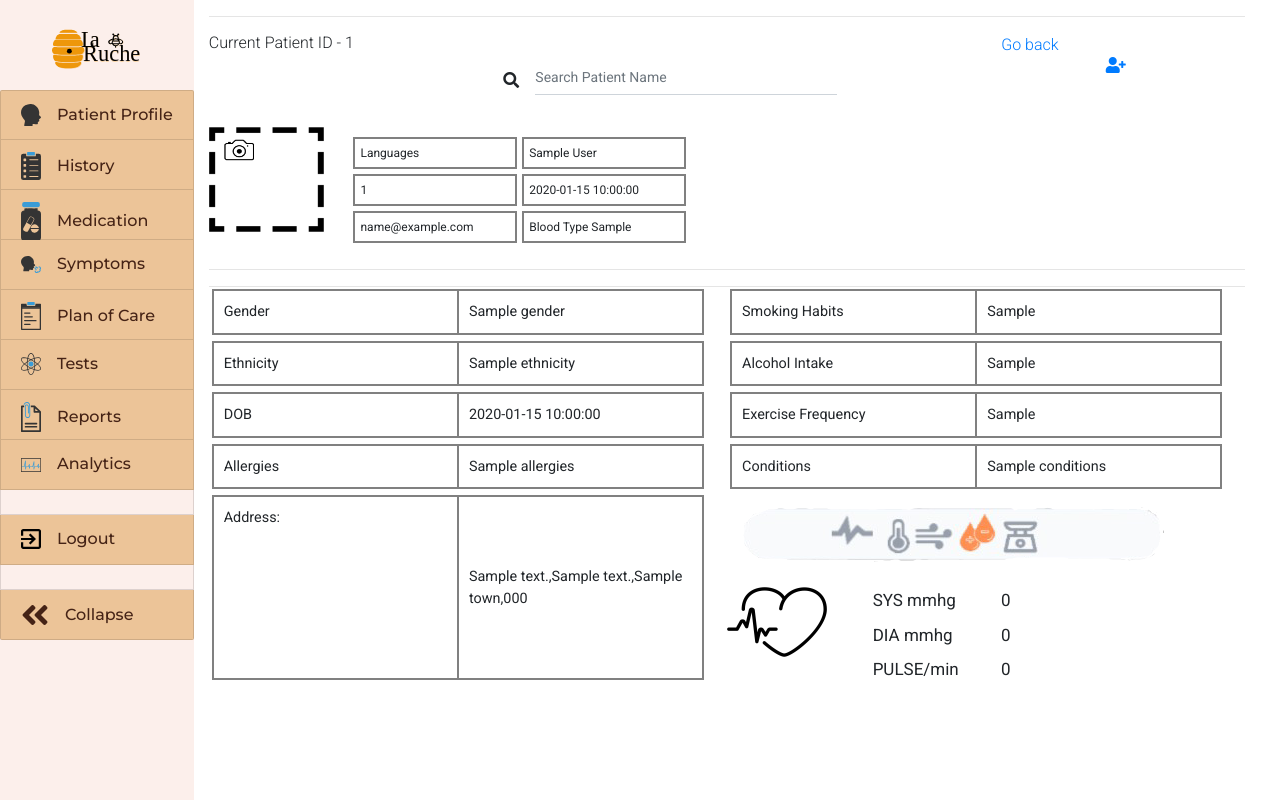
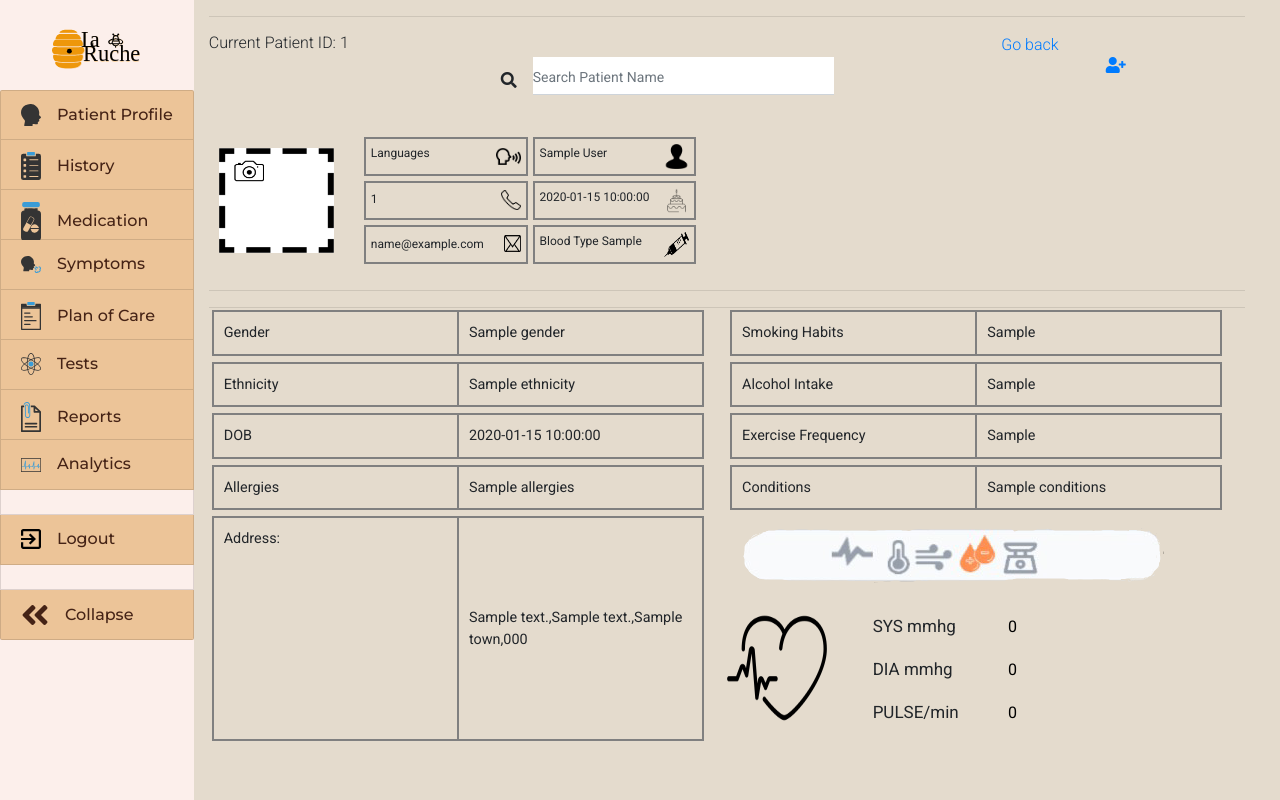
Before and after one commit to ClaireLally8/La-Ruche, a Flask app: template templates/profile.html in a window 1280 px wide. Run offline with Flask 2, Linux system fonts and the light colour scheme; the template is opened without the code that fills it: most values are stand-ins (such as "Sample title", 1, 10 or a date in 2020); lists and menus that the app fills with data are empty; some libraries are stand-ins or nearby versions.

Commit message:
added some images and fixed alignment

```diff
--- a/templates/profile.html
+++ b/templates/profile.html
@@ -1,6 +1,12 @@
 {% extends "layout.html" %}
 {% block body %}
 <style>
+    body{
+        background-color: #E4DBCD;
+    }
+    #search{
+        background-color: #FFFFFF;
+    }
     th, td {
         border: 2px solid gray;
         padding: 10px;
@@ -16,7 +22,7 @@
     }
     #address {
         width: 95%;
-        height: 185px;
+        height: 225px;
         border-spacing: 20px;
         padding: 20px;
         table-layout: fixed;
@@ -24,7 +30,6 @@
         color: solid gray;
     }
     #top_table{
-    /* #languages, #name, #phone_number, #dob_age, #phone_number, #email, #blood_type { */
         width: 40%;
         height: 25px;
         border-collapse: separate;
@@ -37,7 +42,7 @@
     #top_table th{
         font-size: 12px;
         width: 15%;
-        padding: 5px;
+        padding: 5px 5px;
         word-wrap: break-word;
     }
     #bottom_table{
@@ -55,20 +60,25 @@
         width: 45%;
         padding: 3px;
         border: transparent;
-        /* word-wrap: break-word; */
     }
     .floatLeft { width: 50%; float: left; }
     .floatRight {width: 50%; float: right; }
     .floatRight_upper{
-        float: left;
+        /* float: left; */
         width: 85%;
+        display: inline-block;
         /* padding: -5px; */
-
     }
     .floatLeft_upper {
-        float: left;
+        /* float: left; */
         width: 13%;
+        display: inline-block;
         /* padding: -5px; */
+    }
+    .upper{
+        display: flex;
+        align-items: center;
+        justify-content: center;
     }
     .upper::after {
         content: "";
@@ -92,18 +102,64 @@
         display: table;
     }
 
+input[type=number] {
+    height: 40px;
+    /* line-height: 40px; */
+    font-size: 16px;
+    padding: 10px 10px;
+    outline:none;
+    border-right-style: hidden;
+    border-left-style: hidden;
+    border-top-style: hidden;
+    border-bottom-style: hidden;
+    margin: -3px;
+    background-color: transparent;
+
+}
+input[type=number]:hover{
+    border-right-style: groove;
+    border-left-style: groove;
+    border-top-style: groove;
+    border-bottom-style: groove;
+    background-color:  #FFFFFF;
+    border-color: #F39C12;
+}
+input[type=number]::-webkit-inner-spin-button {
+    -webkit-appearance: none;
+    cursor:pointer;
+    display:block;
+    width:30px;
+    color: #333;
+    text-align:center;
+    position:relative;
+
+}
+input[type=number]:hover::-webkit-inner-spin-button{
+    background:  url("https://aac9512a-9fe6-4842-b11f-146346af8bef.ws-us02.gitpod.io/mini-browser/workspace/La-Ruche/static/images/plusminus.png") no-repeat 47% 16%;
+    height: 30px;
+    weight: 50px;
+    /* background:  url("https://aac9512a-9fe6-4842-b11f-146346af8bef.ws-us02.gitpod.io/mini-browser/workspace/La-Ruche/static/images/updown.png") no-repeat 49% 6%;
+    width: 25px;
+    height: 30px; */
+    padding: 4px;
+    position: relative;
+    right: 4px; */
+    border-radius: 28px;
+
+}
+
 
 </style>
 <section clas="section mx-5">
 <hr>
 <div class="container">
 <div class="row d-flex justify-content-between">
-<h6 >Current Patient ID - {{patient.id}} </h6>
+<h6 >Current Patient ID: {{patient.id}} </h6>
 <div class="col-lg-5 col-md-6 col-sm-6 column-big">
 <div class="md-form">
 <form class="form-inline d-flex justify-content-center md-form form-sm mt-0">
   <i class="fas fa-search icon" aria-hidden="true"></i>
-  <input class="form-control form-control-sm ml-3 w-75" type="text" placeholder="Search Patient Name" aria-label="Search">
+  <input id="search" class="form-control form-control-sm ml-3 w-75" type="text" placeholder="Search Patient Name" aria-label="Search">
 </form>
 </div>
 </div>
@@ -116,23 +172,22 @@
 
 </section>
 <div class="upper">
-<!-- <div id="header" style="height:15%;width:100%;"> -->
 <div class="floatLeft_upper">
 <img src="https://aac9512a-9fe6-4842-b11f-146346af8bef.ws-us02.gitpod.io/mini-browser/workspace/La-Ruche/static/images/picture_holder.jpg" alt="Pic" width="115" height="105">
 </div>
 <div class="floatRight_upper">
 <table id="top_table">
   <tr>
-    <th>Languages</th>
-    <th>{{patient.full_name}}</th>
+    <th>Languages <img src="https://aac9512a-9fe6-4842-b11f-146346af8bef.ws-us02.gitpod.io/mini-browser/workspace/La-Ruche/static/images/talking.png" alt="talking" align="right" width="25" height="25"></th>
+    <th>{{patient.full_name}} <img src="https://aac9512a-9fe6-4842-b11f-146346af8bef.ws-us02.gitpod.io/mini-browser/workspace/La-Ruche/static/images/name.png" alt="name" align="right" width="25" height="25"></th>
   </tr>
   <tr>
-     <th>{{patient.phone_number}}</th>
-    <th>{{patient.dob}}</th>
+     <th>{{patient.phone_number}} <img src="https://aac9512a-9fe6-4842-b11f-146346af8bef.ws-us02.gitpod.io/mini-browser/workspace/La-Ruche/static/images/phone.png" alt="talking" align="right" width="20" height="20"></th>
+    <th>{{patient.dob}} <img src="https://aac9512a-9fe6-4842-b11f-146346af8bef.ws-us02.gitpod.io/mini-browser/workspace/La-Ruche/static/images/birthdaycake.png" alt="birthday" align="right" width="25" height="25"></th>
   </tr>
   <tr>
-    <th>{{patient.email}}</th>
-    <th>Blood Type {{patient.blood_type}}</th>
+    <th>{{patient.email}} <img src="https://aac9512a-9fe6-4842-b11f-146346af8bef.ws-us02.gitpod.io/mini-browser/workspace/La-Ruche/static/images/mail.png" alt="talking" align="right" width="17" height="17"></th>
+    <th>Blood Type {{patient.blood_type}} <img src="https://aac9512a-9fe6-4842-b11f-146346af8bef.ws-us02.gitpod.io/mini-browser/workspace/La-Ruche/static/images/needle.png" alt="needle" align="right" width="25" height="25"></th>
   </tr>
 </table>
 </div>
@@ -212,7 +267,6 @@
 </table>
 </div>
 </div>
-<!-- <div class="row"> -->
 <hr>
 <div class="floatRight">
     <img src="https://aac9512a-9fe6-4842-b11f-146346af8bef.ws-us02.gitpod.io/mini-browser/workspace/La-Ruche/static/images/symbols.jpg" alt="symbols">
@@ -220,22 +274,28 @@
 <div class="floatRight">
 <div class="lower">
 <div class="floatLeft_lower">
-    <img src="https://aac9512a-9fe6-4842-b11f-146346af8bef.ws-us02.gitpod.io/mini-browser/workspace/La-Ruche/static/images/heart.jpg" alt="heart" height="100" width="100">
+    <img src="https://aac9512a-9fe6-4842-b11f-146346af8bef.ws-us02.gitpod.io/mini-browser/workspace/La-Ruche/static/images/heart.jpg" alt="heart" height="150" width="100">
 </div>
 
 <div class="floatRight_lower">
 <table id="bottom_table">
     <tr>
     <th>SYS mmhg</th>
-    <th>0</th>
+    <th><input
+       type="number"
+       value="0" ></th>
   </tr>
   <tr>
      <th>DIA mmhg</th>
-     <th>0</th>
+     <th><input
+       type="number"
+       value="0" ></th>
   </tr>
   <tr>
     <th>PULSE/min</th>
-    <th>0</th>
+    <th><input
+       type="number"
+       value="0" ></th>
   </tr>
 </table>
 </div>
```
Also changed, not shown: static/images/birthdaycake.png (added), static/images/name.png (added), static/images/needle.png (added).
